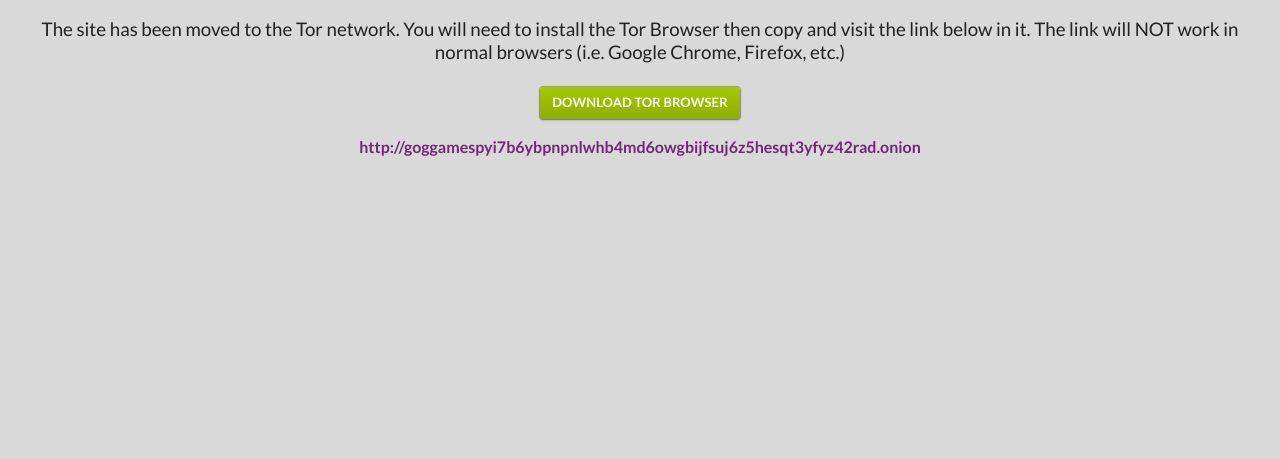
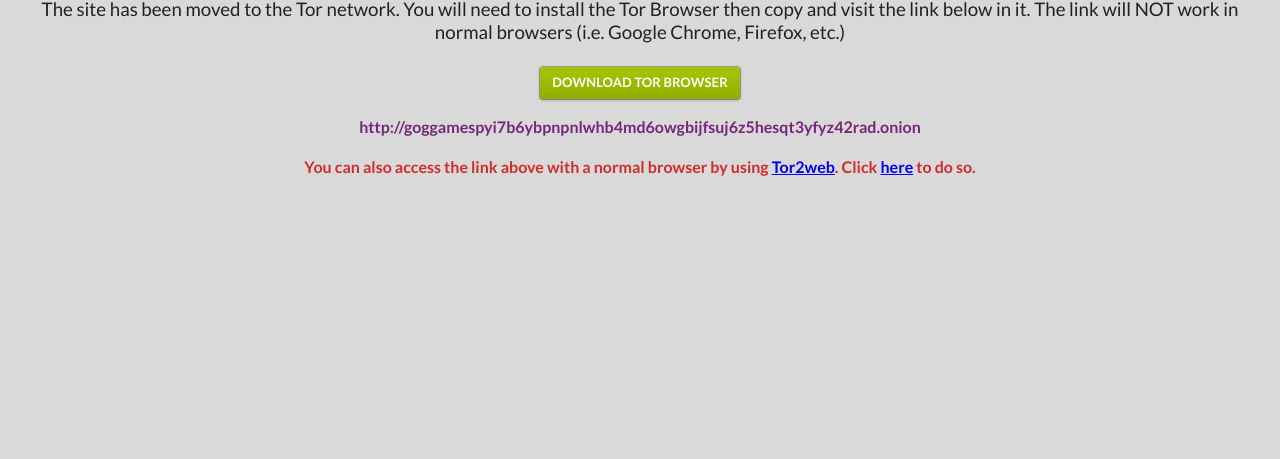
Before and after one commit to GOG-Games-com/homepage, a plain HTML site: page index.html in a window 1280 px wide. Shown: the part 341-800 px from the top of the page. Drawn offline with nearby package versions, Linux system fonts and the light colour scheme.

Commit message:
Add Tor2web link

```diff
--- a/index.html
+++ b/index.html
@@ -23,6 +23,8 @@
 
       <p style="color:#732777;"><b>http://goggamespyi7b6ybpnpnlwhb4md6owgbijfsuj6z5hesqt3yfyz42rad.onion</b></p>
 
+      <p style="color:#D22B2B;"><b>You can also access the link above with a normal browser by using <a href="https://www.tor2web.org/" target="_blank">Tor2web</a>. Click <a href="https://goggamespyi7b6ybpnpnlwhb4md6owgbijfsuj6z5hesqt3yfyz42rad.tor2web.link/" >here</a> to do so.</b></p>
+
     </div>
   </body>
 
```
